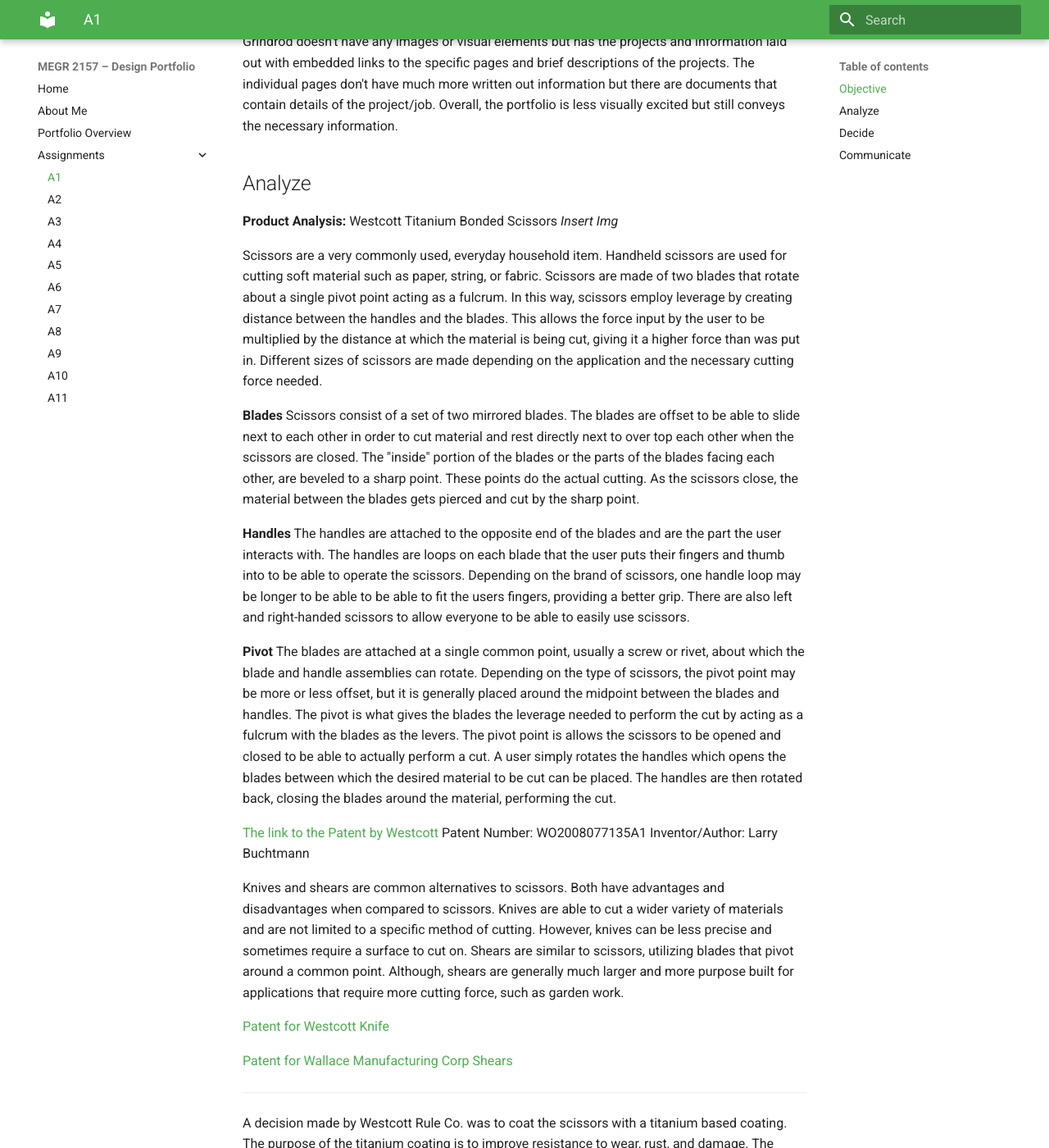
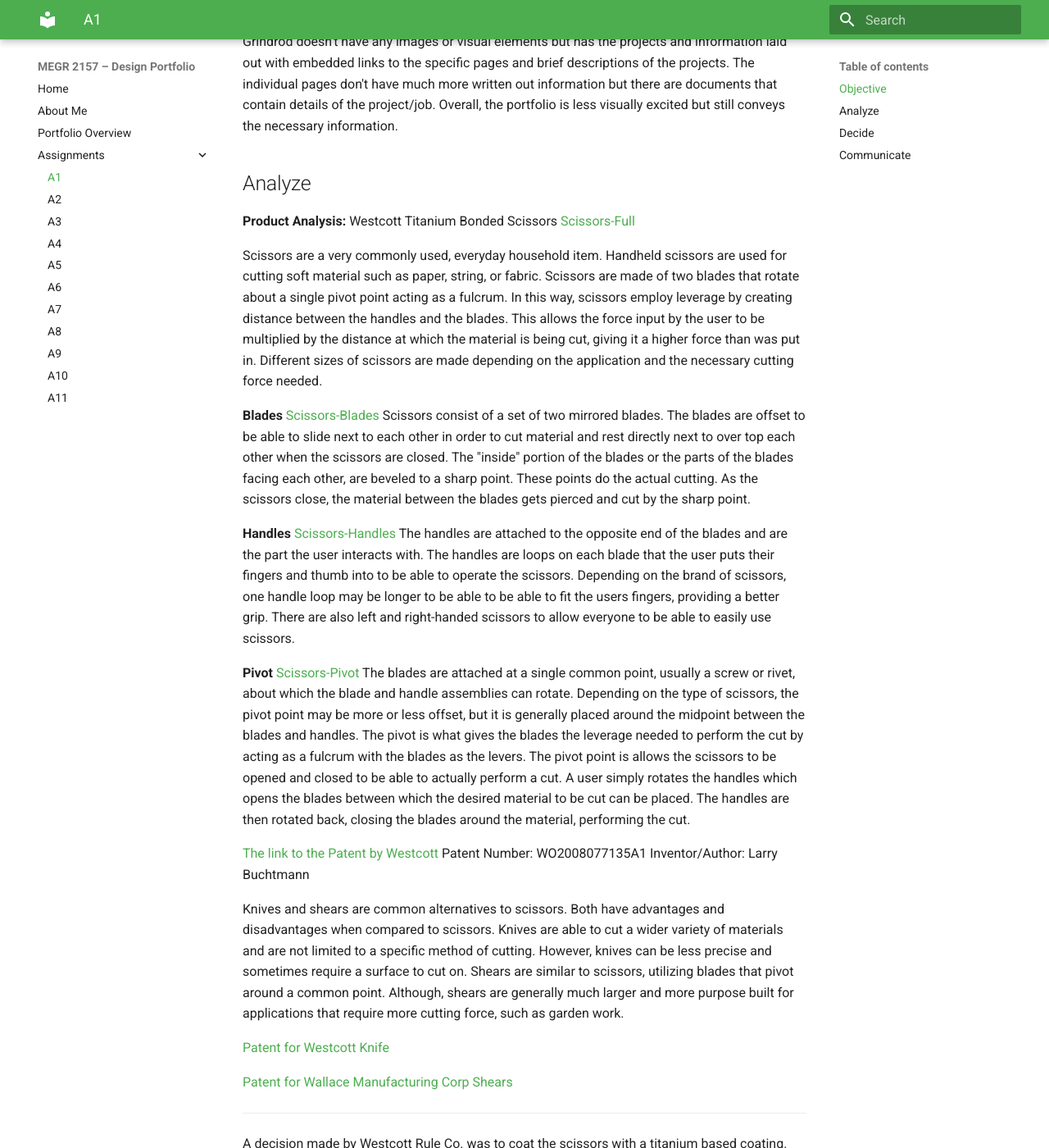
Before and after one commit to dheidenf-beep/DerekH-MEGR2157-portfolio, an MkDocs documentation site: the page built from docs/assignments/A01/index.md, in a window 1280 px wide and 1400 px high, scrolled down 607 px. Shown: the whole window at 82% size. Built offline with MkDocs 1.6.1 and Material for MkDocs 9.7.7, drawn with Linux system fonts in a browser that asks for light colours.

Commit message:
Enhance product analysis with images and details
Updated the product analysis section with images and improved descriptions for scissors components.

```diff
--- a/docs/assignments/A01/index.md
+++ b/docs/assignments/A01/index.md
@@ -16,17 +16,20 @@
 
 ## Analyze
 **Product Analysis:** Westcott Titanium Bonded Scissors
-_Insert Img_
+[Scissors-Full](Scissors-Full.jpg)
 
 Scissors are a very commonly used, everyday household item. Handheld scissors are used for cutting soft material such as paper, string, or fabric. Scissors are made of two blades that rotate about a single pivot point acting as a fulcrum. In this way, scissors employ leverage by creating distance between the handles and the blades. This allows the force input by the user to be multiplied by the distance at which the material is being cut, giving it a higher force than was put in. Different sizes of scissors are made depending on the application and the necessary cutting force needed.
 
 **Blades**
+[Scissors-Blades](Scissors-Blades.jpg)
 Scissors consist of a set of two mirrored blades. The blades are offset to be able to slide next to each other in order to cut material and rest directly next to over top each other when the scissors are closed. The "inside" portion of the blades or the parts of the blades facing each other, are beveled to a sharp point. These points do the actual cutting. As the scissors close, the material between the blades gets pierced and cut by the sharp point.
 
 **Handles**
+[Scissors-Handles](Scissors-Handles.jpg)
 The handles are attached to the opposite end of the blades and are the part the user interacts with. The handles are loops on each blade that the user puts their fingers and thumb into to be able to operate the scissors. Depending on the brand of scissors, one handle loop may be longer to be able to be able to fit the users fingers, providing a better grip. There are also left and right-handed scissors to allow everyone to be able to easily use scissors.
 
 **Pivot**
+[Scissors-Pivot](Scissors-Pivot.jpg)
 The blades are attached at a single common point, usually a screw or rivet, about which the blade and handle assemblies can rotate. Depending on the type of scissors, the pivot point may be more or less offset, but it is generally placed around the midpoint between the blades and handles. The pivot is what gives the blades the leverage needed to perform the cut by acting as a fulcrum with the blades as the levers. The pivot point is allows the scissors to be opened and closed to be able to actually perform a cut. A user simply rotates the handles which opens the blades between which the desired material to be cut can be placed. The handles are then rotated back, closing the blades around the material, performing the cut.
 
 
```
